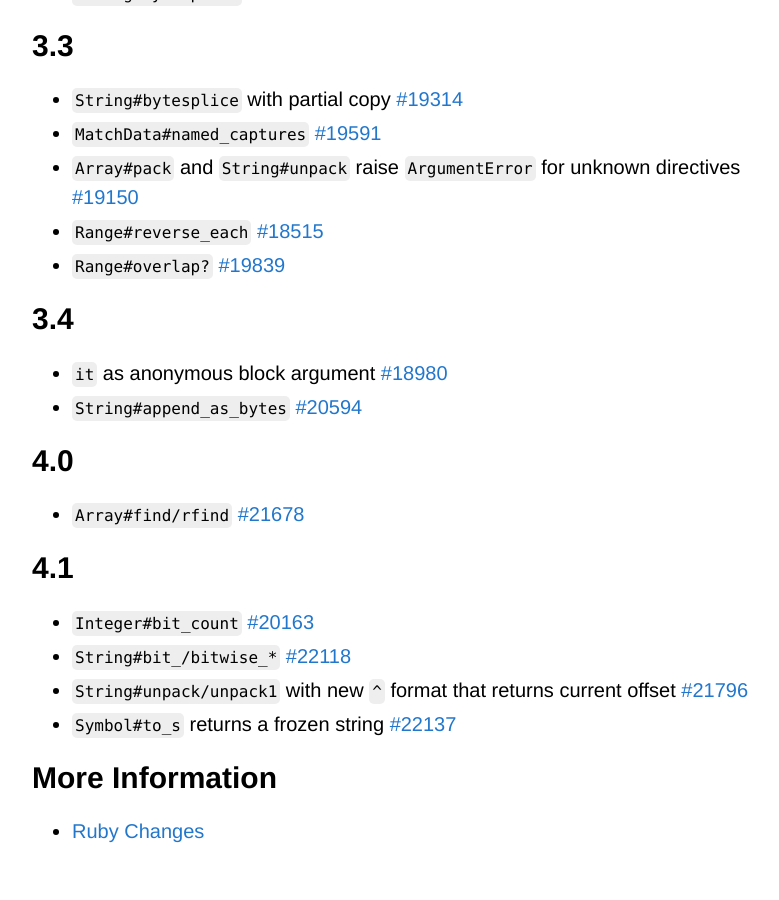
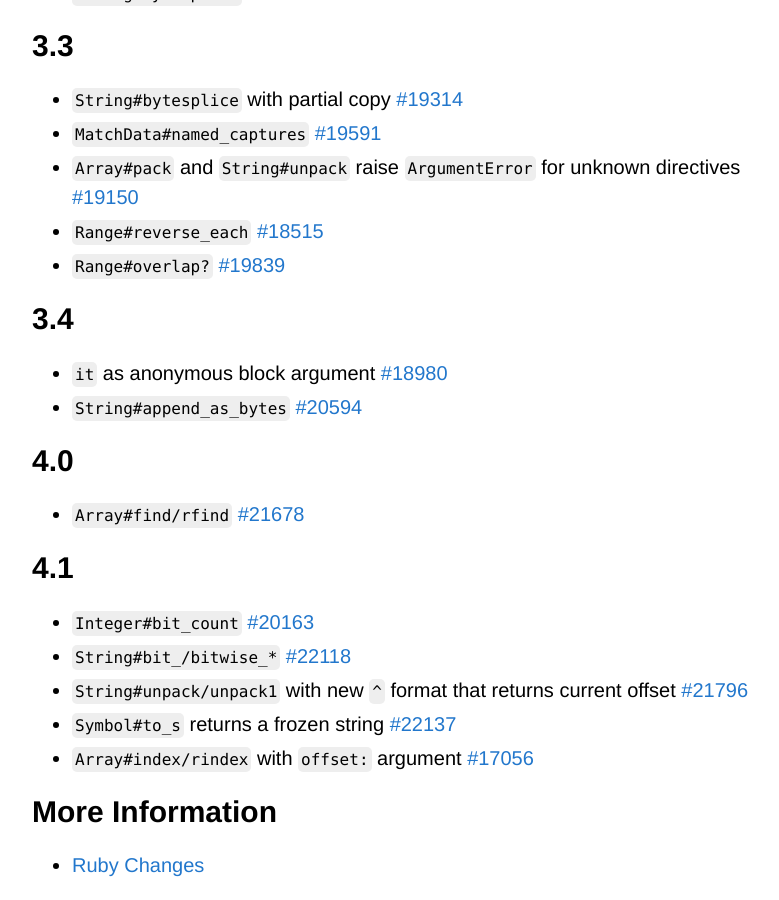
Before and after one commit to Maumagnaguagno/maumagnaguagno.github.io, a Jekyll site: the page built from ruby-versions.md, in a window 1280 px wide and 900 px high, scrolled down 4877 px. Shown: the whole window, without its empty margins (228-1007 px from the left). Built offline with Jekyll 4.4.1, drawn with Linux system fonts in a browser that asks for light colours; our own code applies the rules of GitHub Pages for plain Markdown files; before the commit the page ends 5743 px from its top, so only the background shows below that.

Commit message:
Add new feature to Ruby 4.1 in Ruby Versions

```diff
--- a/ruby-versions.md
+++ b/ruby-versions.md
@@ -160,7 +160,8 @@ This is a reminder of how Ruby evolves through time.
 - ``Integer#bit_count`` [#20163]({{ issue }}20163)
 - ``String#bit_/bitwise_*`` [#22118]({{ issue }}22118)
 - ``String#unpack/unpack1`` with new ``^`` format that returns current offset [#21796]({{ issue }}21796)
-- ``Symbol#to_s`` returns a frozen string [#22137]({{ issue}}22137)
+- ``Symbol#to_s`` returns a frozen string [#22137]({{ issue }}22137)
+- ``Array#index/rindex`` with ``offset:`` argument [#17056]({{ issue }}17056)
 
 ## More Information
 - [Ruby Changes](https://rubyreferences.github.io/rubychanges/)
```
